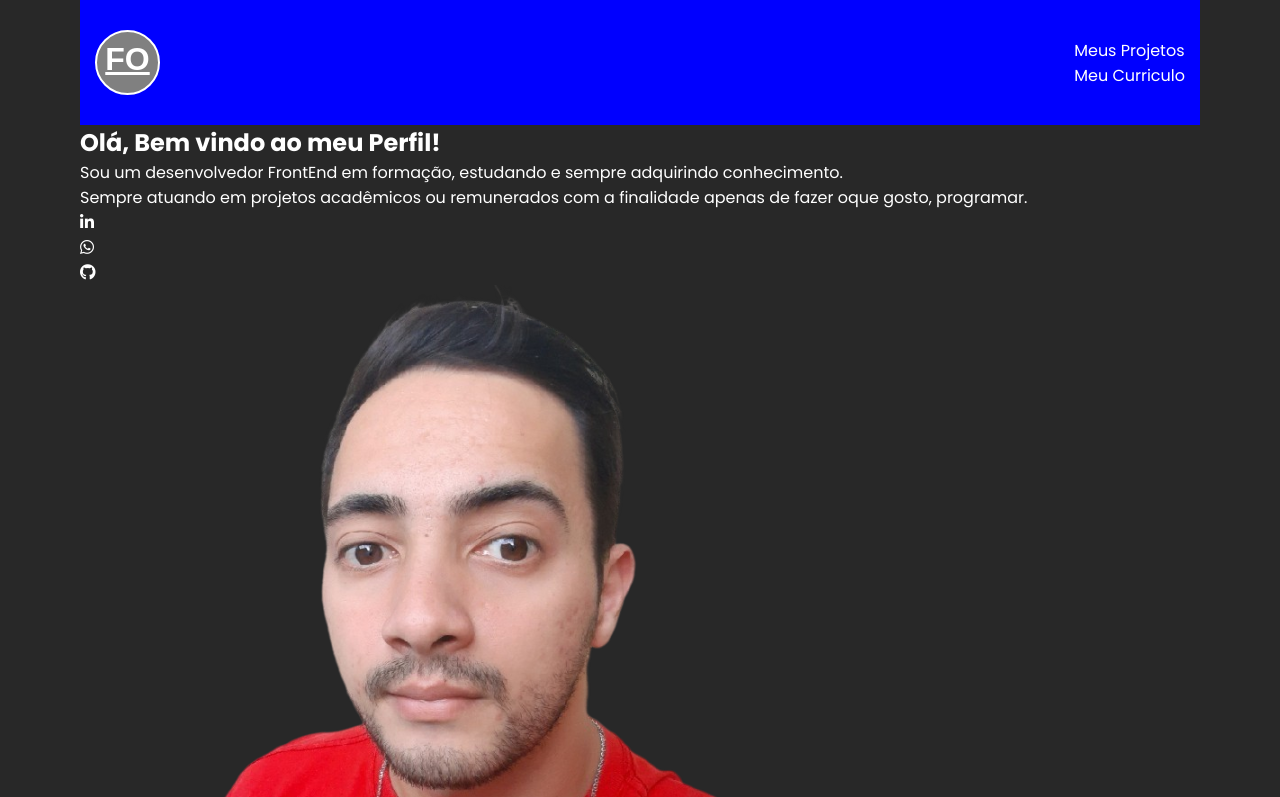
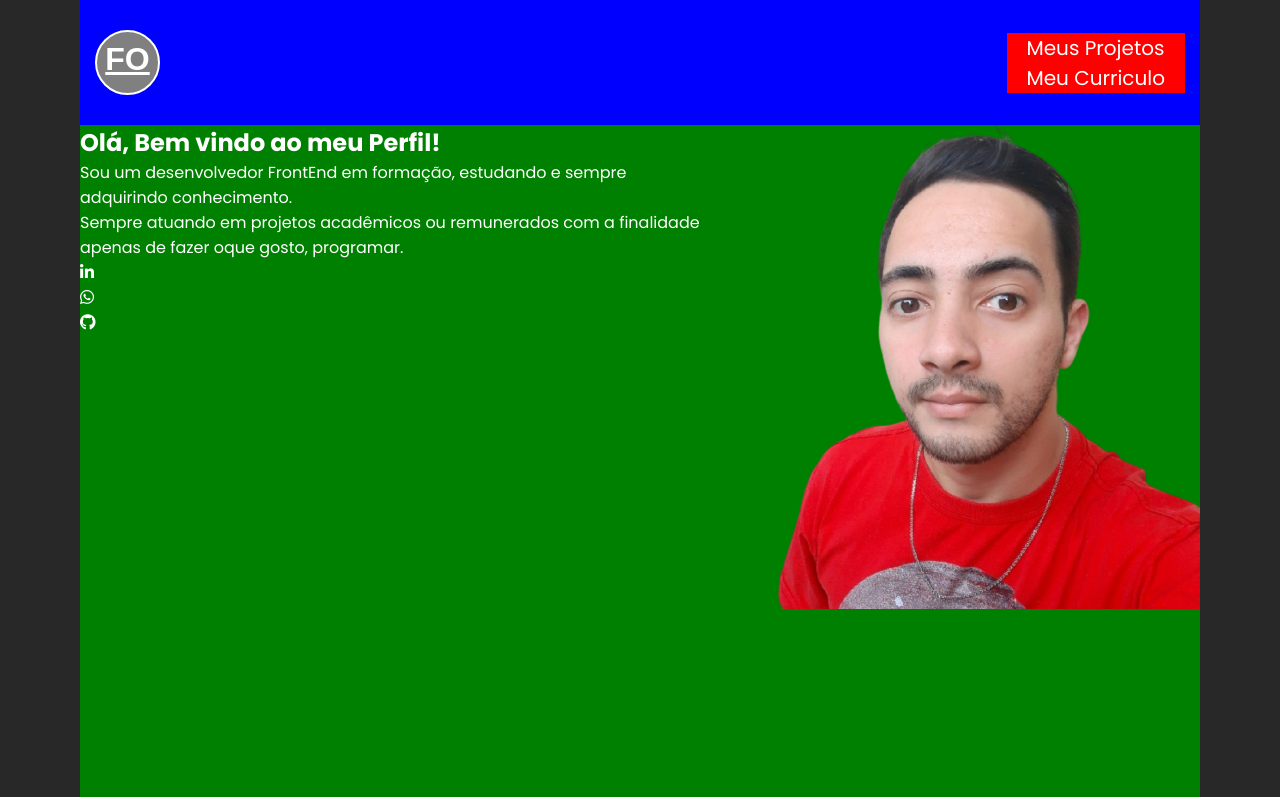
Before and after one commit to FeehOliveira/PortfolioWeb, a plain HTML site: page index.html in a window 1280 px wide. Shown: the top 797 px of the page. Drawn offline with Linux system fonts and the light colour scheme.

Commit message:
finalizando por hoje

```diff
--- a/css/style.css
+++ b/css/style.css
@@ -29,9 +29,33 @@ body {
     line-height: 55px;
 
     font-family: "Raileway", sans-serif;
+    transition: 0.2s;
 }
 
 .cabecalho a:hover .logo{
     color: #9443d8;
     border: 2px solid #9443d8;
 }
+
+.cabecalho .menu ul{
+    background-color: red;
+}
+
+.cabecalho .menu li a{
+    font-size: 20px;
+    text-transform: capitalize;
+    padding: 10px 20px;
+    transition: 0.2s;
+
+}
+
+.cabecalho .menu li a:hover{
+    background-color: #9443d8;
+    border-radius: 50px;
+}
+
+.home {
+    background-color: green;
+    display: flex;
+    min-height: calc(100vh - 125px);
+}
```
Also changed, not shown: index.html (+1 -0 lines).
